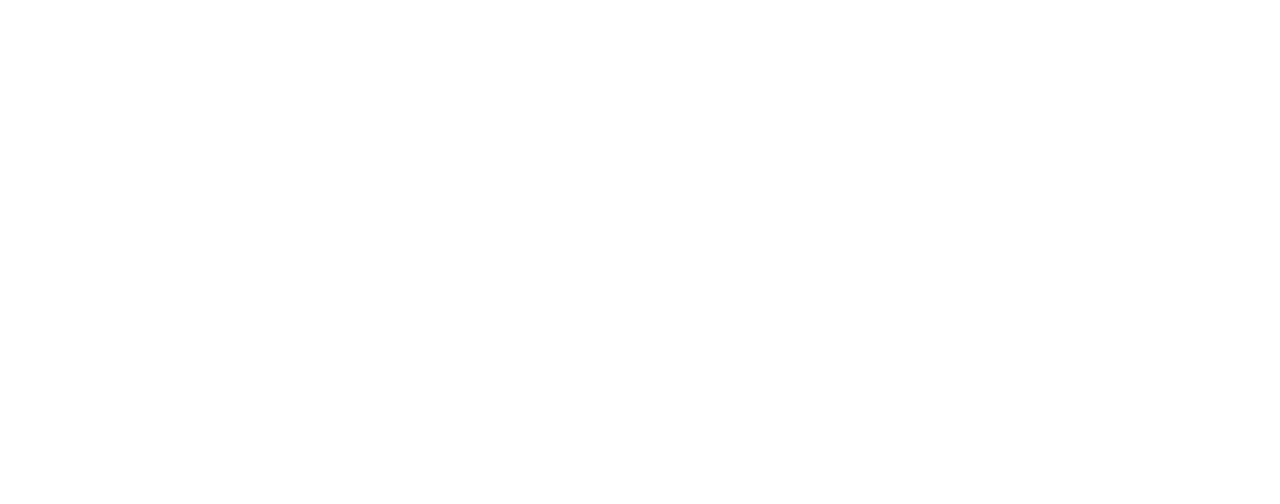
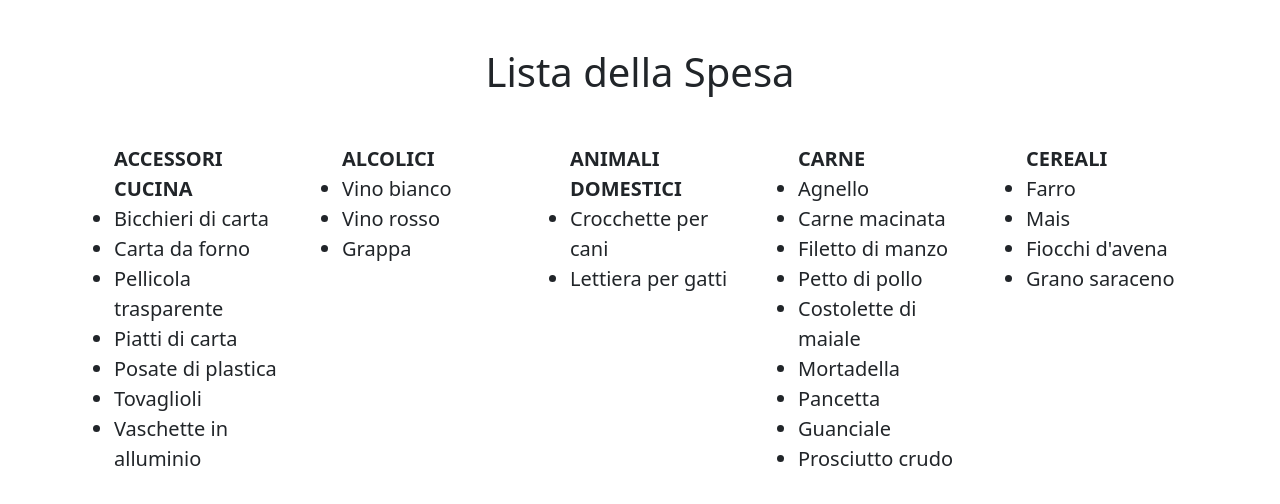
Before and after one commit to Salvatore-Gianfrancesco/js-lista-spesa, a plain HTML site: page index.html in a window 1280 px wide. Drawn offline with nearby package versions, Linux system fonts and the light colour scheme.

Commit message:
added objects in DOM

```diff
--- /dev/null
+++ b/assets/css/style.css
@@ -0,0 +1,10 @@
+* {
+    margin: 0;
+    padding: 0;
+    box-sizing: border-box;
+}
+
+ul li:first-of-type{
+    font-weight: bold;
+    list-style: none;
+}
--- a/assets/js/main.js
+++ b/assets/js/main.js
@@ -49,12 +49,20 @@ const shoppingList = [
 // let counter = 0;
 let i = 0;
 while (i < shoppingList.length) {
+    const ulEl = document.querySelector(`.col:nth-child(${i + 1}) ul`);
     let j = 1;
 
+    // Intestazione colonne
     console.log(shoppingList[i][0]);
+    ulEl.innerHTML = `<li>${shoppingList[i][0]}</li>`;
 
     while (j < shoppingList[i].length) {
+        const liEl = `<li>${shoppingList[i][j]}</li>`
+
+        // Elemento della lista
         console.log(" - ", shoppingList[i][j]);
+        ulEl.innerHTML += liEl;
+
         j++;
         // counter++;
     }
--- a/index.html
+++ b/index.html
@@ -6,13 +6,43 @@
     <meta http-equiv="X-UA-Compatible" content="IE=edge">
     <meta name="viewport" content="width=device-width, initial-scale=1.0">
     <title>Lista della spesa</title>
-    <script src="./assets/js/main.js"></script>
+    <link href="https://cdn.jsdelivr.net/npm/bootstrap@5.2.1/dist/css/bootstrap.min.css" rel="stylesheet"
+        integrity="sha384-iYQeCzEYFbKjA/T2uDLTpkwGzCiq6soy8tYaI1GyVh/UjpbCx/TYkiZhlZB6+fzT" crossorigin="anonymous">
+    <link rel="stylesheet" href="assets/css/style.css">
+    <script src="./assets/js/main.js" defer></script>
 </head>
 
 <body>
+    <h1 class="text-center my-5">Lista della Spesa</h1>
 
+    <div class="container">
+        <div class="row row-cols-2 row-cols-md-3 row-cols-lg-5 fs-5">
+            <div class="col">
+                <ul></ul>
+            </div>
 
+            <div class="col">
+                <ul></ul>
+            </div>
 
+            <div class="col">
+                <ul></ul>
+            </div>
+
+            <div class="col">
+                <ul></ul>
+            </div>
+
+            <div class="col">
+                <ul></ul>
+            </div>
+        </div>
+    </div>
+
+    <!-- Bootstrap JS -->
+    <script src="https://cdn.jsdelivr.net/npm/bootstrap@5.2.1/dist/js/bootstrap.bundle.min.js"
+        integrity="sha384-u1OknCvxWvY5kfmNBILK2hRnQC3Pr17a+RTT6rIHI7NnikvbZlHgTPOOmMi466C8"
+        crossorigin="anonymous"></script>
 </body>
 
 </html>
```
